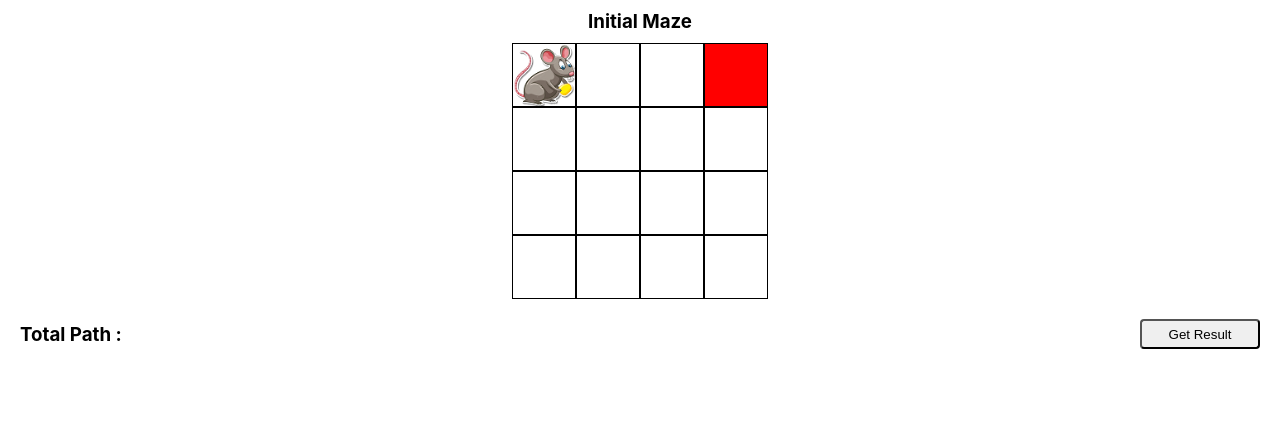
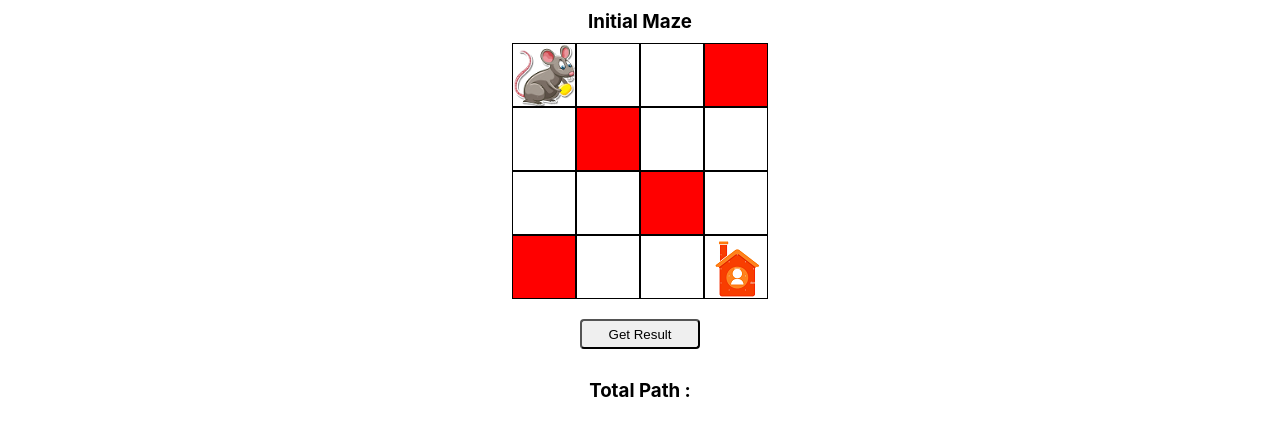
Before and after one commit to vikas13114562/Rat-in-Maze-Game, a React (Create React App) app: page / in a window 1280 px wide. Shown: the top 436 px of the page. Built offline with nearby package versions, Linux system fonts and the light colour scheme.

Commit message:
add home img

```diff
--- a/package.json
+++ b/package.json
@@ -1,6 +1,7 @@
 {
   "name": "ratgame",
   "version": "0.1.0",
+
   "private": true,
   "dependencies": {
     "@testing-library/jest-dom": "^5.16.5",
--- a/src/components/Components.css
+++ b/src/components/Components.css
@@ -13,6 +13,10 @@
 .rat {
     padding: 10px;
     background-image: url('./rat.png');
+    background-size: cover;
+}
+.des {
+    background-image: url('./home.png');
     background-size: cover;
 }
 
@@ -42,6 +46,7 @@
 
 }
 .solution-container {
+    justify-content: center;
     display: flex;
     padding: 10px;
     gap: 30px;
@@ -64,7 +69,9 @@
 .btn-container {
     padding: 20px;
     display: flex;
-    justify-content: space-between;
+    flex-direction: column;
+    gap: 30px;
+    justify-content:center;
     align-items: center;
 }
 
--- a/src/components/Destination.js
+++ b/src/components/Destination.js
@@ -1,12 +1,12 @@
 import React from 'react'
 import './Components.css'
-// import { GiCakeSlice } from "react-icons/gi";
+
 
 export default function WhiteDiv() {
   return (
     <div className='white des'>
 
-        {/* <GiCakeSlice /> */}
+
     </div>
   )
 }
--- a/src/components/Solution.js
+++ b/src/components/Solution.js
@@ -82,8 +82,9 @@ export default function Solution() {
   return (
     <>
         <div className='btn-container'>
+        <button onClick={getAllData} >Get Result</button>
             <h3>Total Path : {flag ? path : ""}</h3>
-            <button onClick={getAllData} >Get Result</button>
+
         </div>
         <div className='solution-container'>{sol}</div>
     </>
--- a/src/components/context/data-contex.jsx
+++ b/src/components/context/data-contex.jsx
@@ -14,9 +14,9 @@ export const DataProvider = ({children}) => {
 
     const problemArr = [
         [1,1,1,0],
-        [1,1,1,1],
-        [1,1,1,1],
-        [1,1,1,1],
+        [1,0,1,1],
+        [1,1,0,1],
+        [0,1,1,1],
     ]
 
     const [arr] = useState(problemArr)
```
Also changed, not shown: src/components/home.png (added).
